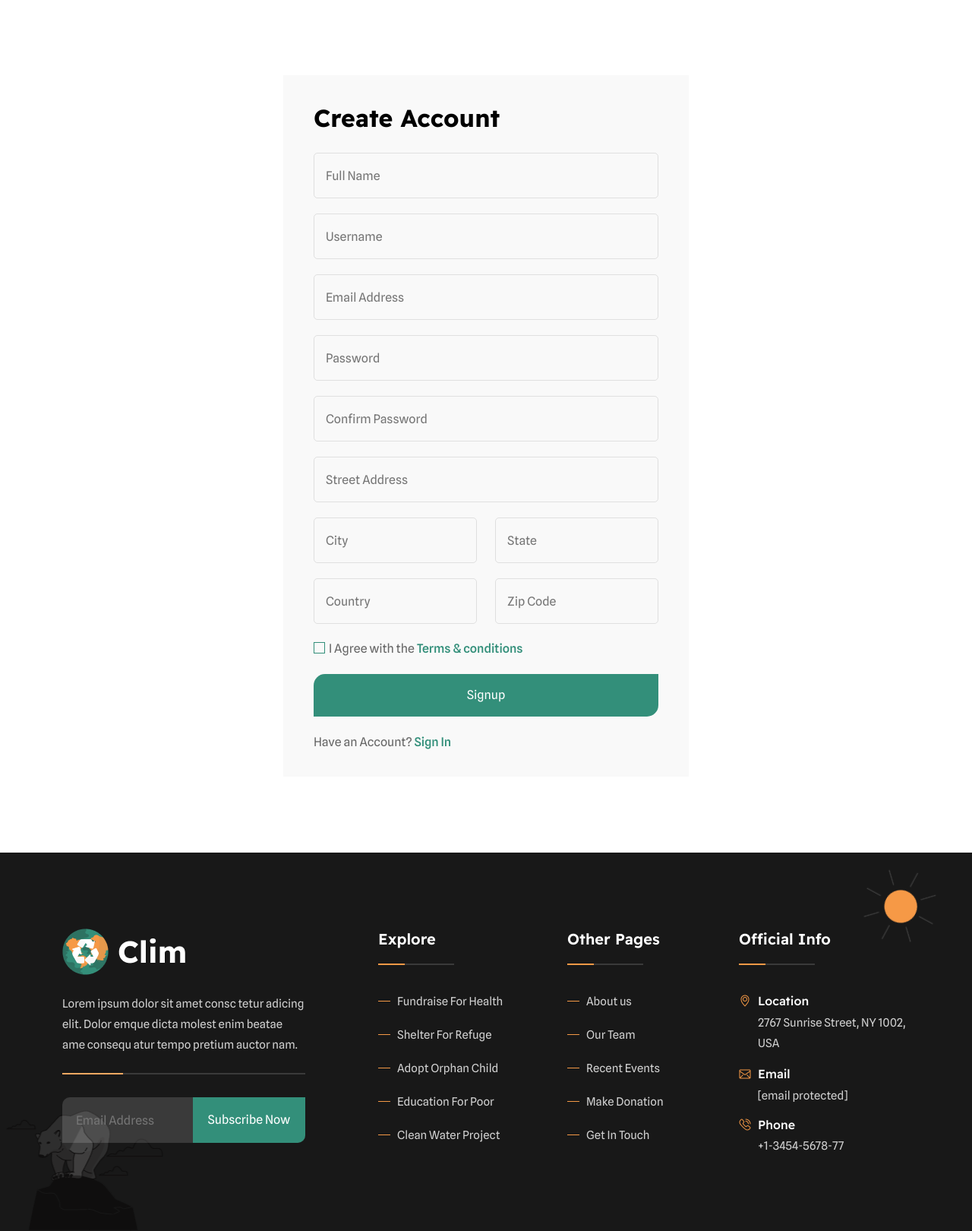
After one commit to DefenceSteller/ClimateChange, a Django app: page /climatechanges/signup/ in a window 1280 px wide. The commit adds this page. Shown: the part 435-2055 px from the top of the page at 76% size. Run offline with Django 5.2, Linux system fonts and the light colour scheme; some libraries are stand-ins or nearby versions; some web fonts are replaced.

Commit message:
Update project

```diff
--- /dev/null
+++ b/climatechanges/templates/climatechanges/signup.html
@@ -0,0 +1,122 @@
+{% extends './template.html' %}
+{% load static %}
+{% block body %}
+
+<!-- Content Wrapper Start -->
+<div class="content-wrapper">
+
+    <!-- Breadcrumb Start -->
+    <div class="breadcrumb-wrap bg-f br-1">
+        <div class="container">
+            <div class="breadcrumb-title">
+                <h2>Signup</h2>
+                <ul class="breadcrumb-menu list-style">
+                    <li><a href="index.html">Home </a></li>
+                    <li>Signup</li>
+                </ul>
+            </div>
+        </div>
+    </div>
+    <!-- Breadcrumb End -->
+
+    <!-- Account Section start -->
+    <section class="Login-wrap pt-100 pb-75">
+        <div class="container">
+            <div class="row gx-5">
+                <div class="col-xl-6 offset-xl-3 col-lg-8 offset-lg-2">
+                    <div class="login-form-wrap">
+                        <div class="login-header">
+                            <h3>Create Account</h3>
+                        </div>
+
+                        <!-- Display Error Message if any -->
+                        {% if error %}
+                            <div class="alert alert-danger" style="color: red; margin-bottom: 15px;">
+                                {{ error }}
+                            </div>
+                        {% endif %}
+
+                        <form class="login-form" method="POST">
+                            {% csrf_token %}
+                            <div class="row">
+                                <div class="col-lg-12">
+                                    <div class="form-group">
+                                        <input id="full_name" name="full_name" type="text" placeholder="Full Name" required>
+                                    </div>
+                                </div>
+                                <div class="col-lg-12">
+                                    <div class="form-group">
+                                        <input id="username" name="username" type="text" placeholder="Username" required>
+                                    </div>
+                                </div>
+                                <div class="col-lg-12">
+                                    <div class="form-group">
+                                        <input id="email" name="email" type="email" placeholder="Email Address" required>
+                                    </div>
+                                </div>
+                                <div class="col-lg-12">
+                                    <div class="form-group">
+                                        <input id="pwd" name="pwd" placeholder="Password" type="password" required>
+                                    </div>
+                                </div>
+                                <div class="col-lg-12">
+                                    <div class="form-group">
+                                        <input id="pwd_2" name="pwd_2" placeholder="Confirm Password" type="password" required>
+                                    </div>
+                                </div>
+                                <div class="col-lg-12">
+                                    <div class="form-group">
+                                        <input id="address" name="address" type="text" placeholder="Street Address">
+                                    </div>
+                                </div>
+                                <div class="col-lg-6">
+                                    <div class="form-group">
+                                        <input id="city" name="city" type="text" placeholder="City">
+                                    </div>
+                                </div>
+                                <div class="col-lg-6">
+                                    <div class="form-group">
+                                        <input id="state" name="state" type="text" placeholder="State">
+                                    </div>
+                                </div>
+                                <div class="col-lg-6">
+                                    <div class="form-group">
+                                        <input id="country" name="country" type="text" placeholder="Country">
+                                    </div>
+                                </div>
+                                <div class="col-lg-6">
+                                    <div class="form-group">
+                                        <input id="zip_code" name="zip_code" type="text" placeholder="Zip Code">
+                                    </div>
+                                </div>
+                                <div class="col-sm-12 col-12 mb-20">
+                                    <div class="checkbox style3">
+                                        <input type="checkbox" id="test_1" required>
+                                        <label for="test_1">
+                                            I Agree with the <a class="link style1" href="terms-of-service.html">Terms &amp; conditions</a>
+                                        </label>
+                                    </div>
+                                </div>
+                                <div class="col-lg-12">
+                                    <div class="form-group">
+                                        <button type="submit" class="btn style1 w-100 d-block">
+                                            Signup
+                                        </button>
+                                    </div>
+                                </div>
+                                <div class="col-md-12">
+                                    <p class="mb-0">Have an Account? <a class="link style1" href="login.html">Sign In</a></p>
+                                </div>
+                            </div>
+                        </form>
+                    </div>
+                </div>
+            </div>
+        </div>
+    </section>
+    <!-- Account Section end -->
+
+</div>
+<!-- Content wrapper end -->
+
+{% endblock %}
--- a/climatechanges/templates/climatechanges/template.html
+++ b/climatechanges/templates/climatechanges/template.html
@@ -144,7 +144,7 @@
                                                         <a href="/climatechanges/login/" class="nav-link">Login</a>
                                                     </li>
                                                      <li class="nav-item">
-                                                        <a href="/climatechanges/signin/" class="nav-link">Register</a>
+                                                        <a href="/climatechanges/signup/" class="nav-link">Register</a>
                                                     </li>
                                                     <li class="nav-item">
                                                         <a href="recover-password.html" class="nav-link">Recover Password</a>
--- a/climatechanges/urls.py
+++ b/climatechanges/urls.py
@@ -1,7 +1,7 @@
-from django.urls import path
+from django.urls import path # type: ignore
 
 from . import views
-from django.conf.urls.static import static
+from django.conf.urls.static import static # type: ignore
 
 urlpatterns = [
 
@@ -15,5 +15,5 @@ urlpatterns = [
 
     path('login/', views.login, name='login'),
 
-    path('signin/', views.signin, name='signin'),
+   path('signup/', views.signup, name='signup'),
 ]
--- a/climatechanges/views.py
+++ b/climatechanges/views.py
@@ -13,6 +13,43 @@ def contact(request):
 
 def login(request):
     return render(request, "climatechanges/login.html")
+#----- SignUp-----#
+from django.shortcuts import render, redirect
+from django.contrib.auth.hashers import make_password # Correct
+from .models import Customer
 
-def signin(request):
-    return render(request, "climatechanges/signin.html")
+def signup(request):
+    if request.method == 'POST':
+        username = request.POST.get('username')
+        full_name = request.POST.get('full_name')
+        email = request.POST.get('email')
+        password = request.POST.get('pwd')
+        password_confirm = request.POST.get('pwd_2')
+        address = request.POST.get('address')
+        city = request.POST.get('city')
+        state = request.POST.get('state')
+        country = request.POST.get('country')
+        zip_code = request.POST.get('zip_code')
+
+        # Basic validation
+        if password != password_confirm:
+            return render(request, 'signup.html', {'error': 'Passwords do not match'})
+
+        if Customer.objects.filter(username=username).exists():
+            return render(request, 'signup.html', {'error': 'Username already taken'})
+
+        # Save customer securely with a hashed password
+        Customer.objects.create(
+            username=username,
+            full_name=full_name,
+            email=email,
+            password=make_password(password),
+            address=address,
+            city=city,
+            state=state,
+            country=country,
+            zip_code=zip_code
+        )
+        return redirect('login') # Redirect to your login page URL name
+
+    return render(request, 'climatechanges/signup.html')
```
Also changed, not shown: climatechanges/templates/climatechanges/signin.html (deleted, +0 -79 lines), climatechanges/admin.py (line endings or trailing spaces), db.sqlite3.
